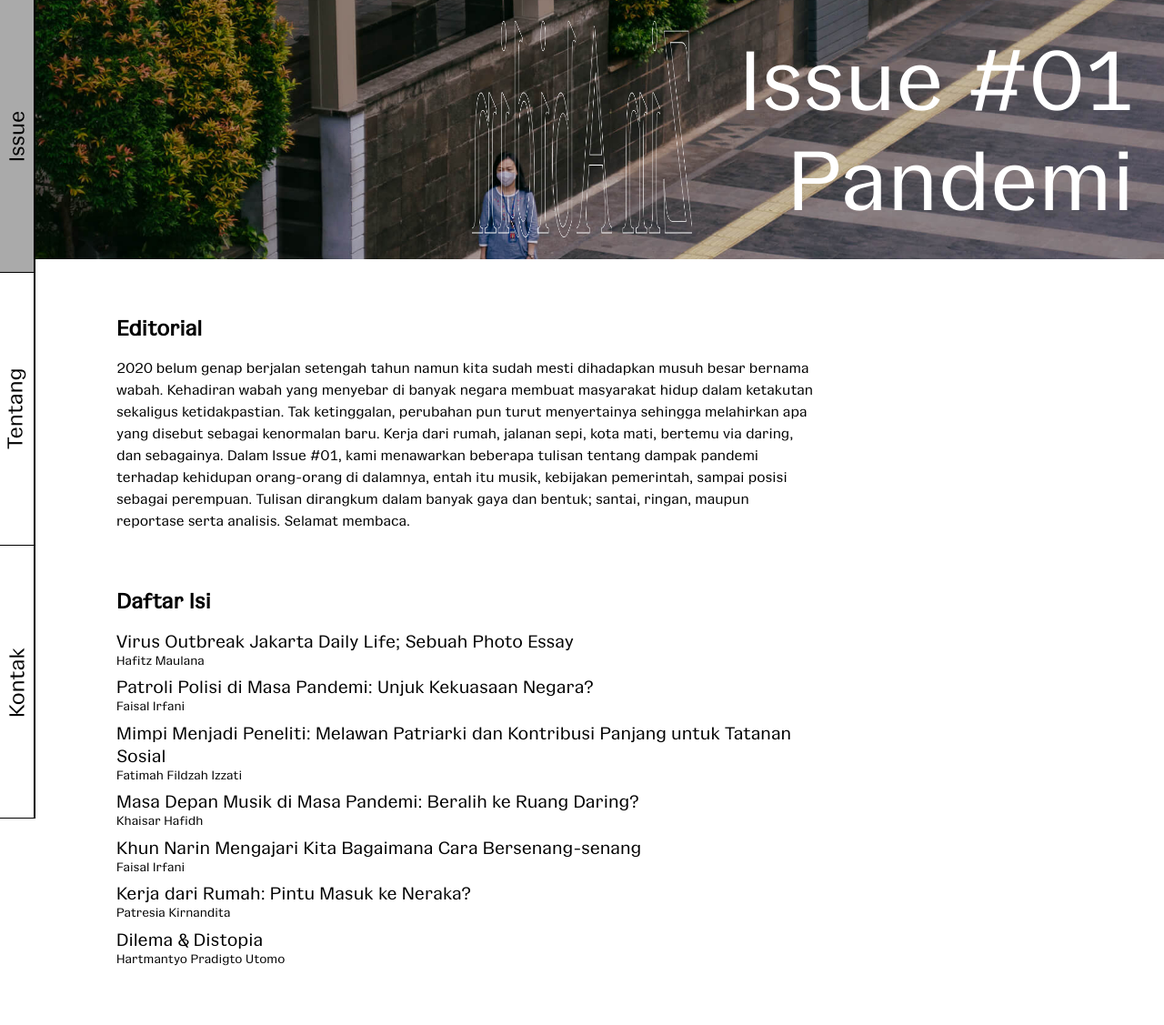
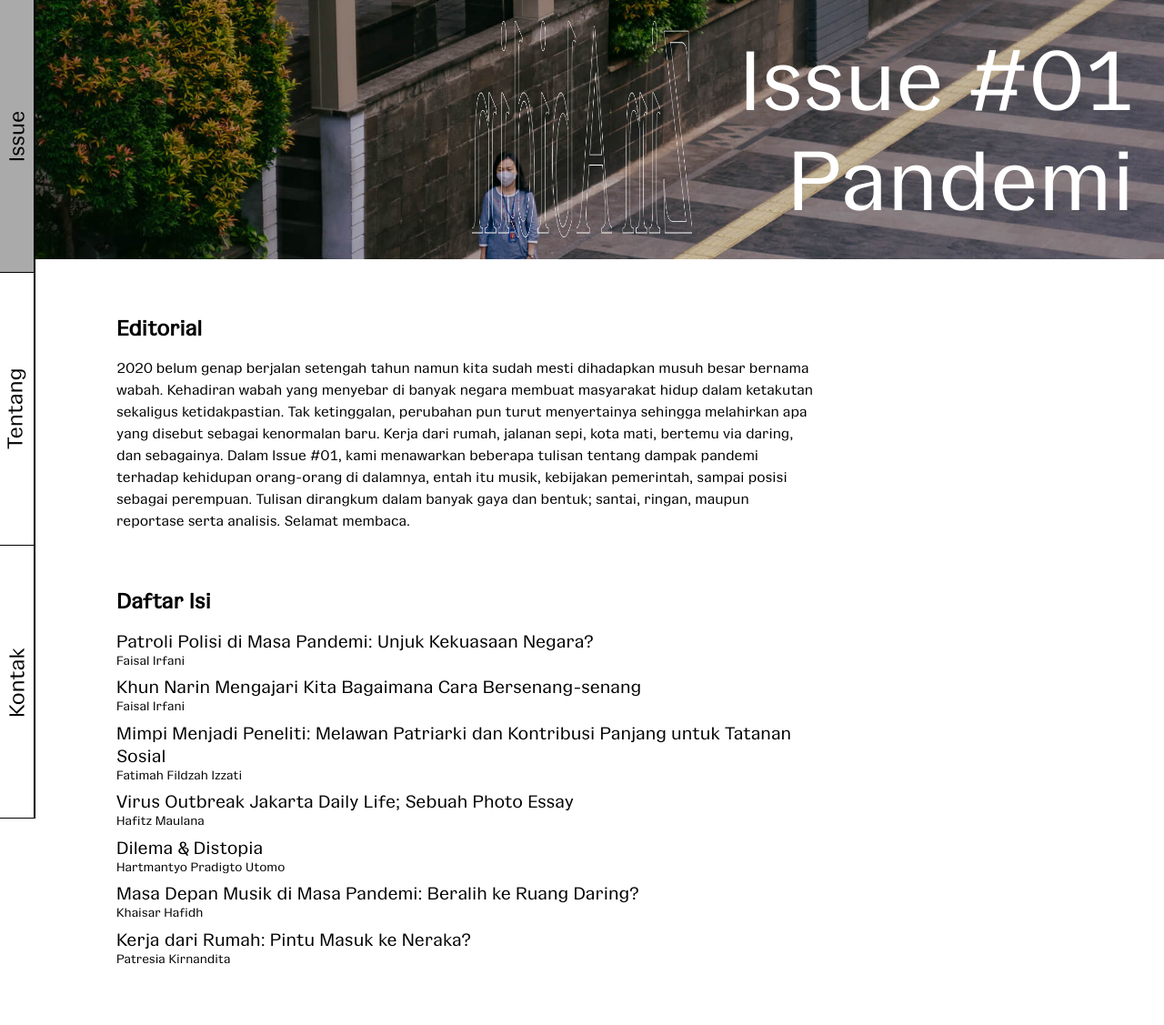
Before and after one commit to zinabidin/zinabidin.github.io, a Jekyll site: the page built from _issue/memelihara-burung-yang-langka.md, in a window 1280 px wide. Shown: the whole page at 91% size. Built offline with Jekyll 4.4.1, drawn with Linux system fonts in a browser that asks for light colours.

Commit message:
Sort author

```diff
--- a/_layouts/issue.html
+++ b/_layouts/issue.html
@@ -22,7 +22,8 @@ layout: default
   <div class="mh6-ns mh3 mb5 w-60-ns lh-title">
     <h2 class="lh-solid">Daftar Isi</h2>
 
-    {%  for post in site.categories[page.category] %}
+    {% assign sorted_post = site.categories[page.category] | sort: 'author' %}
+    {%  for post in sorted_post %}
       <a class="link black" href="{{post.url}}">
         <div class="f4"> {{post.title}} </div>
         <div class="mb2 f6"> {{post.author}} </div>
```
